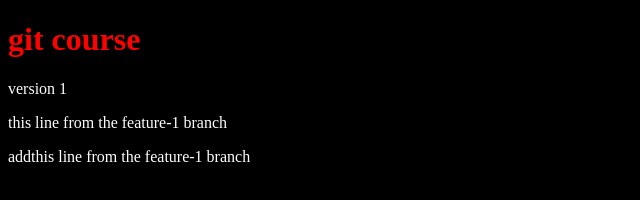
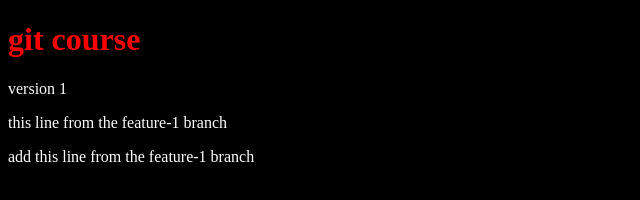
Before and after one commit to Amin-Chogueur/gitCourse, a plain HTML site: page index.html in a window 1280 px wide. Shown: the full height of the page, 0-640 px from the left. Drawn offline with Linux system fonts and the light colour scheme.

Commit message:
edite index

```diff
--- a/index.html
+++ b/index.html
@@ -20,7 +20,7 @@
     <h1>git course</h1>
     <p>version 1</p>
     <p>this line from the feature-1 branch</p>
-     <p>addthis  line from the feature-1 branch</p>
+    <p>add this line from the feature-1 branch</p>
 
     <script src="./script.js"></script>
   </body>
```
